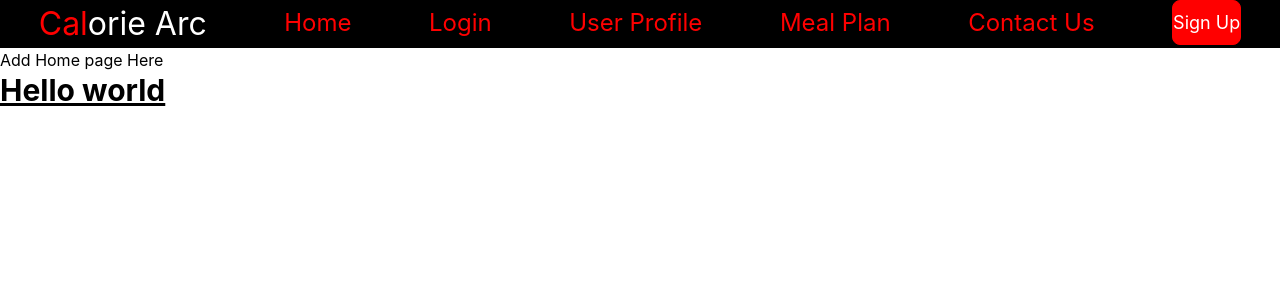
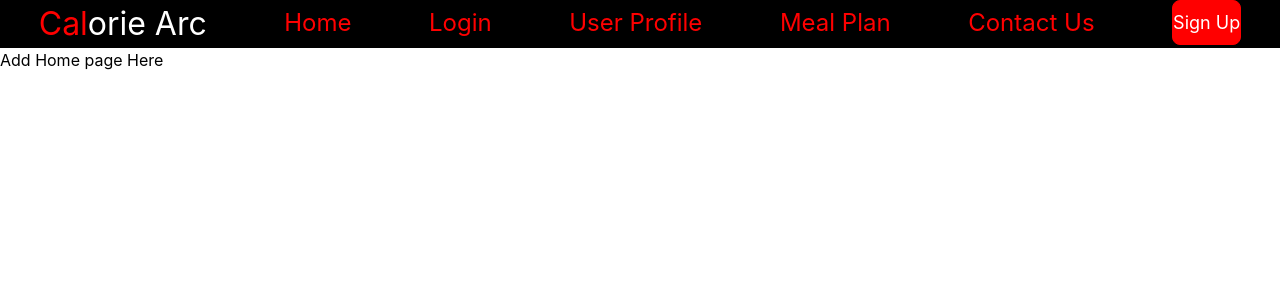
Before and after one commit to JamesMGithire/calorie-arc, a React (Create React App) app in the folder calorie_client/: page / in a window 1280 px wide. Shown: the top 300 px of the page. Built offline with nearby package versions, Linux system fonts and the light colour scheme; data requests are answered from the project's data file.

Commit message:
User profile landing

```diff
--- a/calorie_client/src/components/App.js
+++ b/calorie_client/src/components/App.js
@@ -37,7 +37,6 @@ function App() {
         <Route path="/contact_us" element={<ContactUs/>}/>
         <Route path="/" element={<HomePage/>}/>
       </Routes>
-      <h1 className="text-3xl font-bold underline">Hello world</h1>
     </div>
   );
 }
```
